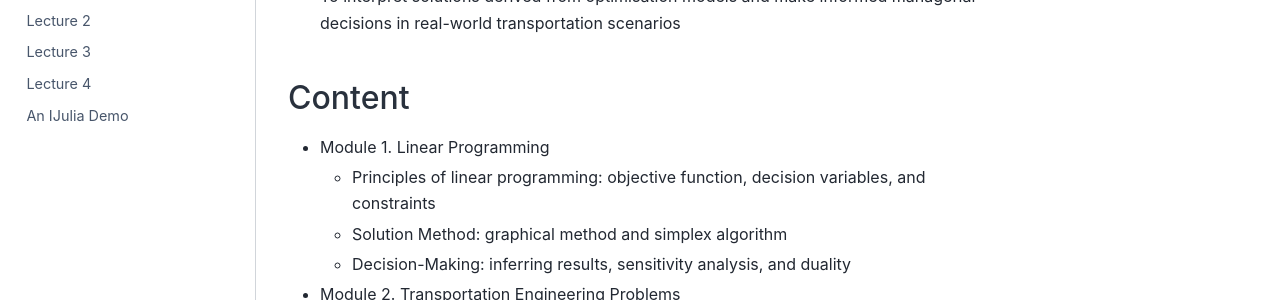
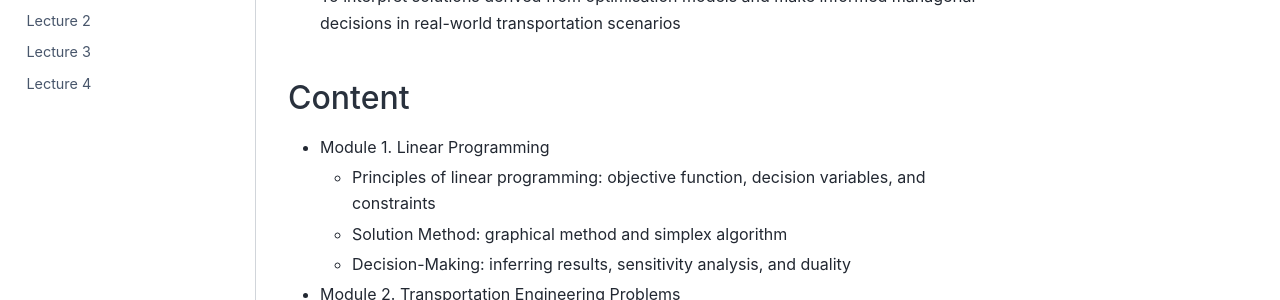
Before and after one commit to anmpahwa/CE5972, a Jupyter Book: the page built from book/intro.ipynb, in a window 1280 px wide. Shown: the part 392-692 px from the top of the page. Built offline with Jupyter Book 1.0.4 settings and Sphinx 7.4.7 and the Sphinx Book theme 1.1.4, drawn with Linux system fonts in a browser that asks for light colours; comment, search, counter and statistics services are not loaded.

Commit message:
remove demo.pynb

```diff
--- a/book/_toc.yml
+++ b/book/_toc.yml
@@ -8,4 +8,3 @@ parts:
     - file: content/lecture_02.ipynb
     - file: content/lecture_03.ipynb
     - file: content/lecture_04.ipynb
-    - file: content/demo.ipynb
```
Also changed, not shown: book/content/demo.ipynb (deleted).
